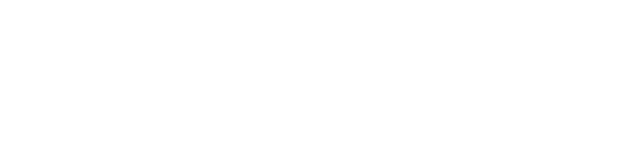
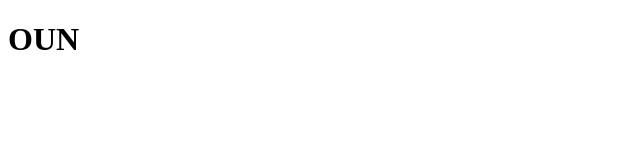
Before and after one commit to arbenkryemadhi/open-unity-help, a website: page index.html in a window 1280 px wide. Shown: the whole page, without its empty margins (0-640 px from the left). Drawn offline with Linux system fonts and the light colour scheme.

Commit message:
Update index.html

```diff
--- a/index.html
+++ b/index.html
@@ -6,7 +6,7 @@
 </head>
 
 <body>
-
+    <h1>OUN</h1>
 </body>
 
 </html>
```
